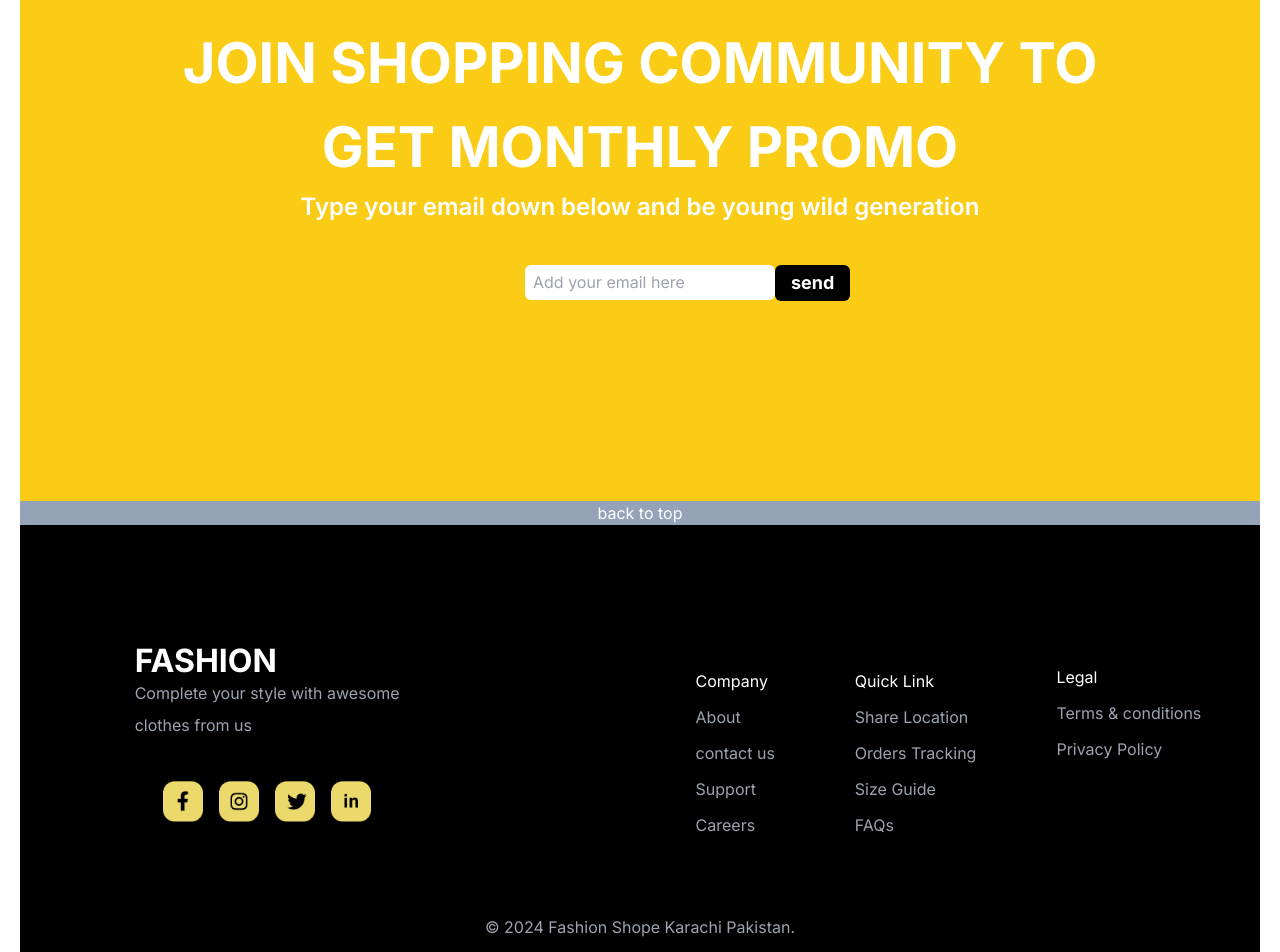
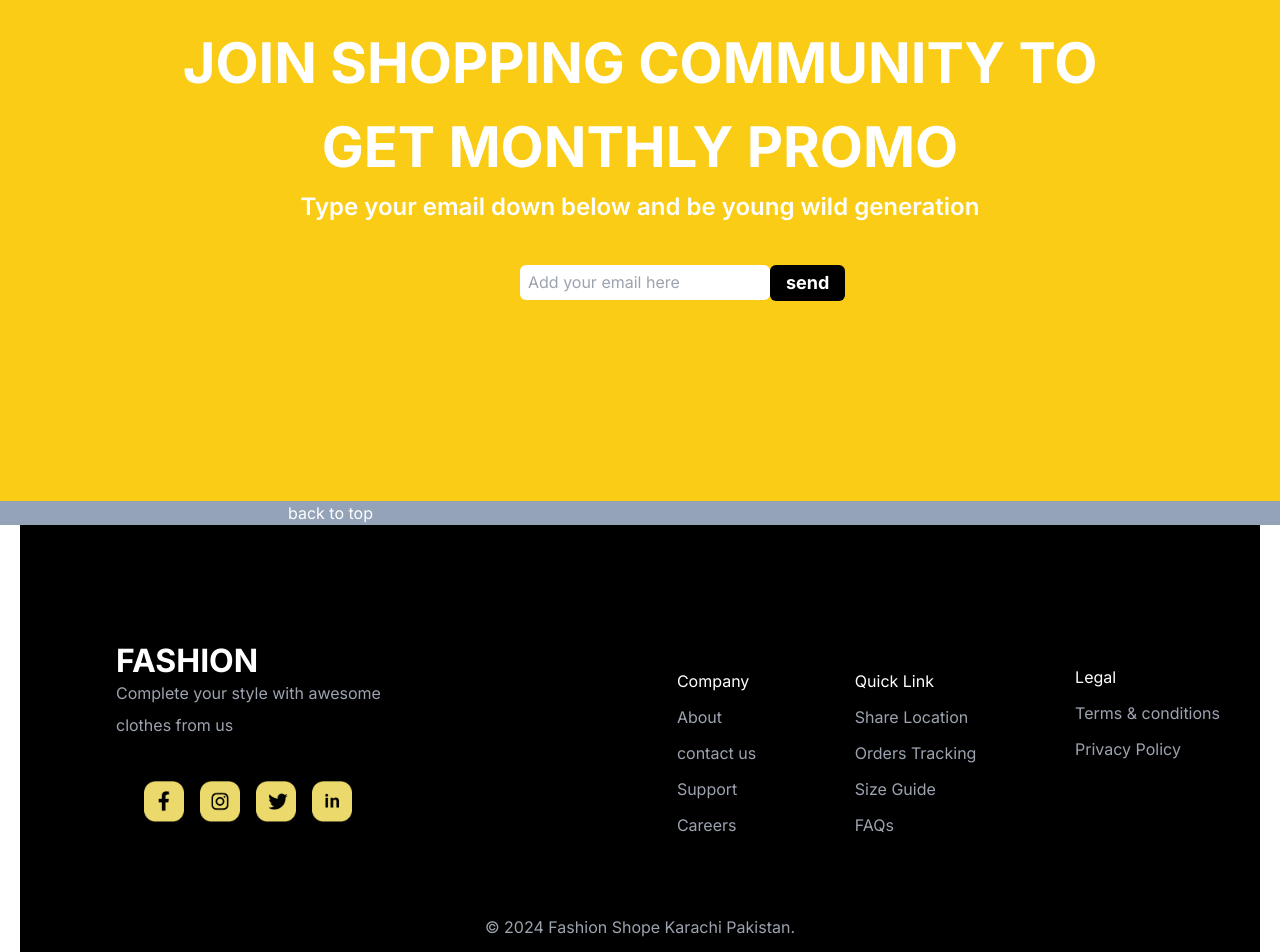
Before and after one commit to Nazia-naz90/online-fashion-shop-website, a Next.js app: page / in a window 1280 px wide. Shown: the part 3651-4603 px from the top of the page. Built offline with nearby package versions, Linux system fonts and the light colour scheme.

Commit message:
modified footer

```diff
--- a/src/app/components/footer.tsx
+++ b/src/app/components/footer.tsx
@@ -4,16 +4,19 @@ import Image from "next/image";
 const Footer = () => {
   return (
     <>
-      <section>
+      <section className="max-w-7xl sm:max-w-7xl
+   md:max-w-7xl lg:max-w-7xl xl:max-w-7xl 2xl:max-w-7xl
+   mx-auto sm:mx-auto md:mx-auto lg:mx-auto xl:mx-auto container">
         <div className=" bg-yellow-400
-             lg:flex flex-col
+             flex flex-col
              justify-center sm:justify-center md:justify-center lg:justify-center xl:justify-center
              items-center sm:items-center md:items-center lg:items-center
              xl:items-center
-             max-w-full sm:max-w-7xl md:max-w-7xl lg:max-w-7xl xl:max-w-7xl
-             lg:h-[70vh] md:w-[1240px]
-             p-16  md:px-96 sm:p-16 lg:p-20 md:text-justify
-             mx-auto sm:mx-auto md:mx-auto lg:mx-auto xl:mx-auto
+             max-w-full sm:max-w-full md:max-w-full lg:max-w-full xl:max-w-full
+             xl2:max-w-full
+             lg:h-[70vh]
+             p-16  md:px-10 sm:p-16 lg:p-20 md:text-justify
+             mx-auto sm:mx-auto md:mx-60 lg:mx-auto xl:mx-auto
              mt-0 lg:space-x-10 lg:gap-y-10 container">
 
         <div
@@ -73,12 +76,13 @@ const Footer = () => {
 
              {/* footer-panel-1 */}
              <div
-          className="flex justify-center items-center
-          content-center mx-auto sm:mx-auto md:mx-auto lg:mx-auto xl:mx-auto
-          md:w-[1240px]
-          height-[50px]  bg-slate-400"
+          className="max-w-7xl sm:max-w-7xl
+         md:max-w-7xl lg:max-w-7xl xl:max-w-7xl 2xl:max-w-7xl
+        mx-auto sm:mx-auto md:mx-60 lg:mx-auto xl:mx-auto container
+        items-center justify-center
+        height-[50px]  bg-slate-400"
         >
-          <Link href={"/"} className="text-white">
+          <Link href={"/"} className="text-white text-center md:ml-72">
             back to top
           </Link>
         </div>
@@ -90,8 +94,11 @@ const Footer = () => {
 
 
         {/* footer-logo-icons*/}
-        <div className="lg:flex md:flex items-center mt-10 lg:gap-x-10
-        lg:mx-auto">
+        <div className="max-w-7xl sm:max-w-7xl
+       md:max-w-7xl lg:max-w-7xl xl:max-w-7xl 2xl:max-w-7xl
+       mx-auto sm:mx-auto md:mx-auto lg:mx-auto xl:mx-auto container
+       lg:flex md:flex items-center mt-10 lg:gap-x-10
+        ">
           <div className="flex justify-center items-center
           py-10 lg:mr-64">
             <div className="lg:flex flex-col lg:flex-grow
```
